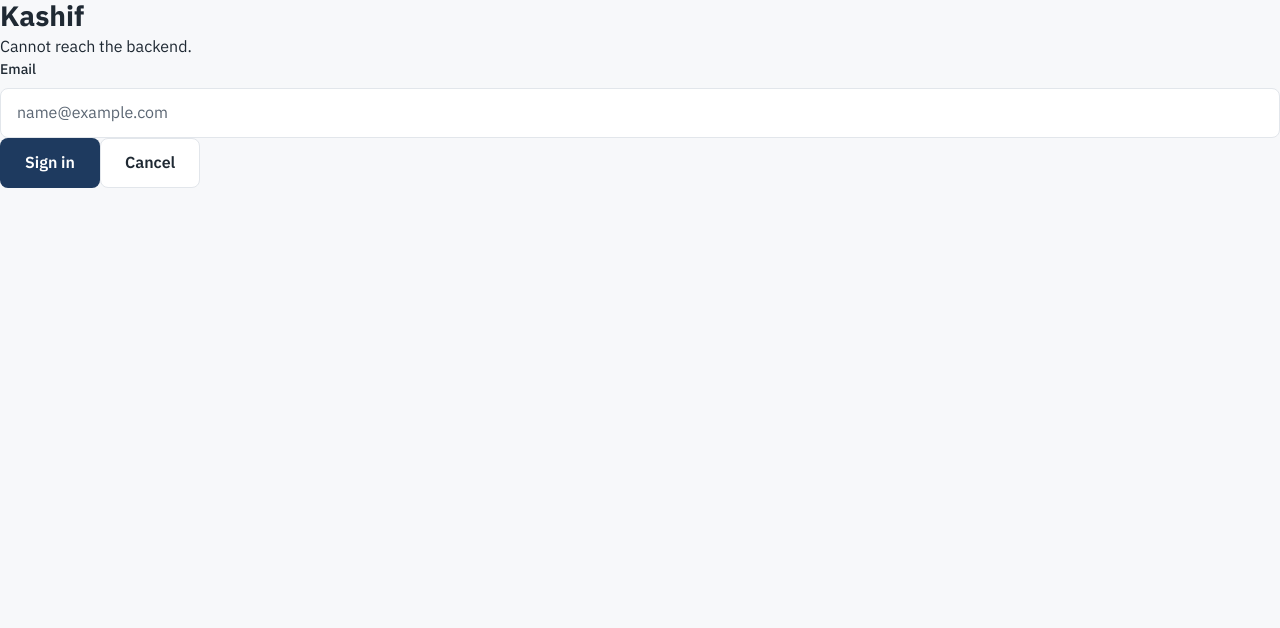
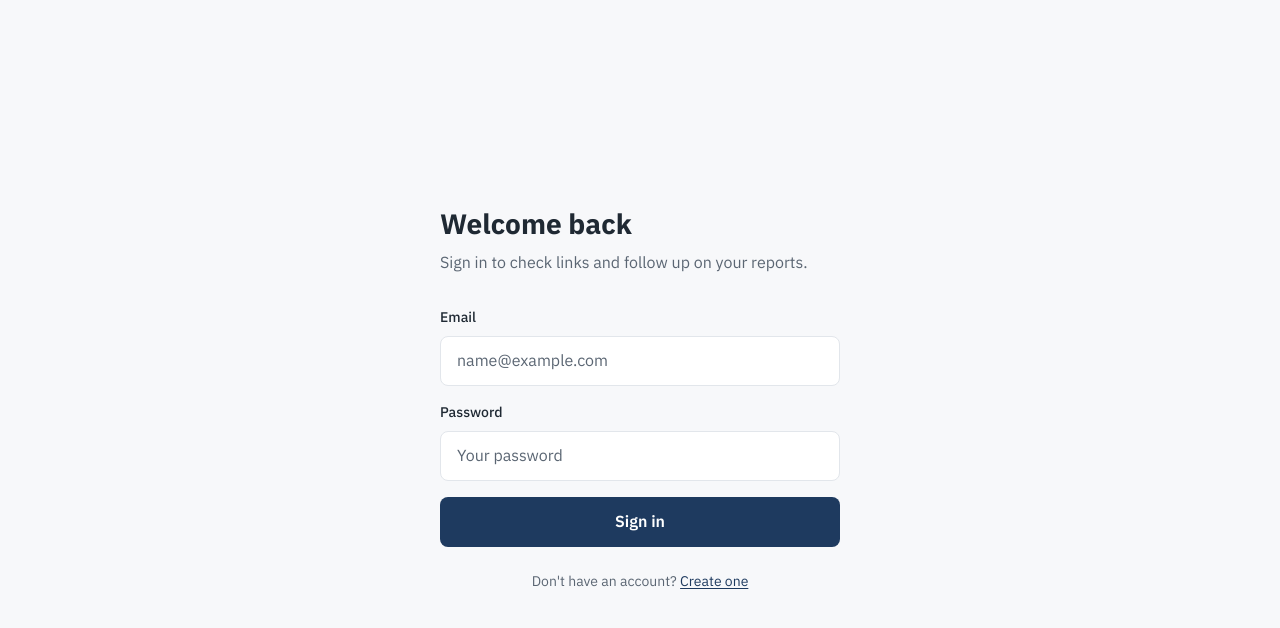
Before and after one commit to shaikhazaid1/Kashif, a React (Vite) app in the folder frontend/: page / in a window 1280 px wide. Shown: the top 628 px of the page. Built offline with nearby package versions, Linux system fonts and the light colour scheme; no server answers.

Commit message:
Add login page layout

```diff
--- a/frontend/src/App.jsx
+++ b/frontend/src/App.jsx
@@ -1,34 +1,7 @@
-import { useEffect, useState } from 'react'
+import LoginPage from './features/auth/LoginPage.jsx'
 
 function App() {
-  const [health, setHealth] = useState(null)
-  const [error, setError] = useState('')
-
-  useEffect(() => {
-    fetch('/api/health')
-      .then((res) => res.json())
-      .then((data) => setHealth(data))
-      .catch(() => setError('Cannot reach the backend.'))
-  }, [])
-
-  return (
-    <main>
-      <h1>Kashif</h1>
-      {error && <p>{error}</p>}
-      {health && (
-        <p>
-          Backend: {health.status} | Database: {health.database}
-        </p>
-      )}
-
-            <div className="field">
-        <label className="field__label" htmlFor="demo-email">Email</label>
-        <input id="demo-email" className="input" type="email" placeholder="name@example.com" />
-      </div>
-      <button className="btn btn--primary">Sign in</button>
-      <button className="btn btn--secondary">Cancel</button>
-    </main>
-  )
+  return <LoginPage />
 }
 
 export default App
--- /dev/null
+++ b/frontend/src/features/auth/LoginPage.jsx
@@ -0,0 +1,52 @@
+import './auth.css'
+
+function LoginPage() {
+  return (
+    <div className="auth">
+      <section className="auth__form-side">
+        <h1 className="auth__title">Welcome back</h1>
+        <p className="auth__subtitle">
+          Sign in to check links and follow up on your reports.
+        </p>
+
+        <form className="auth__form">
+          <div className="field">
+            <label className="field__label" htmlFor="email">Email</label>
+            <input
+              id="email"
+              name="email"
+              type="email"
+              className="input"
+              placeholder="name@example.com"
+              autoComplete="email"
+              required
+            />
+          </div>
+
+          <div className="field">
+            <label className="field__label" htmlFor="password">Password</label>
+            <input
+              id="password"
+              name="password"
+              type="password"
+              className="input"
+              placeholder="Your password"
+              autoComplete="current-password"
+              required
+            />
+          </div>
+
+          <button type="submit" className="btn btn--primary btn--block">
+            Sign in
+          </button>
+        </form>
+
+        <p className="auth__switch">
+          Don't have an account? <a href="#">Create one</a>
+        </p>
+      </section>
+    </div>
+  )
+}
+
+export default LoginPage
--- /dev/null
+++ b/frontend/src/features/auth/auth.css
@@ -0,0 +1,34 @@
+.auth {
+  min-height: 100vh;
+  display: flex;
+  align-items: center;
+  justify-content: center;
+  padding: var(--space-6);
+}
+
+.auth__form-side {
+  width: 100%;
+  max-width: 400px;
+}
+
+.auth__title {
+  margin-bottom: var(--space-2);
+}
+
+.auth__subtitle {
+  color: var(--color-text-muted);
+  margin-bottom: var(--space-8);
+}
+
+.auth__form {
+  display: flex;
+  flex-direction: column;
+  gap: var(--space-4);
+}
+
+.auth__switch {
+  margin-top: var(--space-6);
+  text-align: center;
+  font-size: var(--font-size-sm);
+  color: var(--color-text-muted);
+}
```
Also changed, not shown: frontend/src/features/ksjfkejfe.txt (added).
